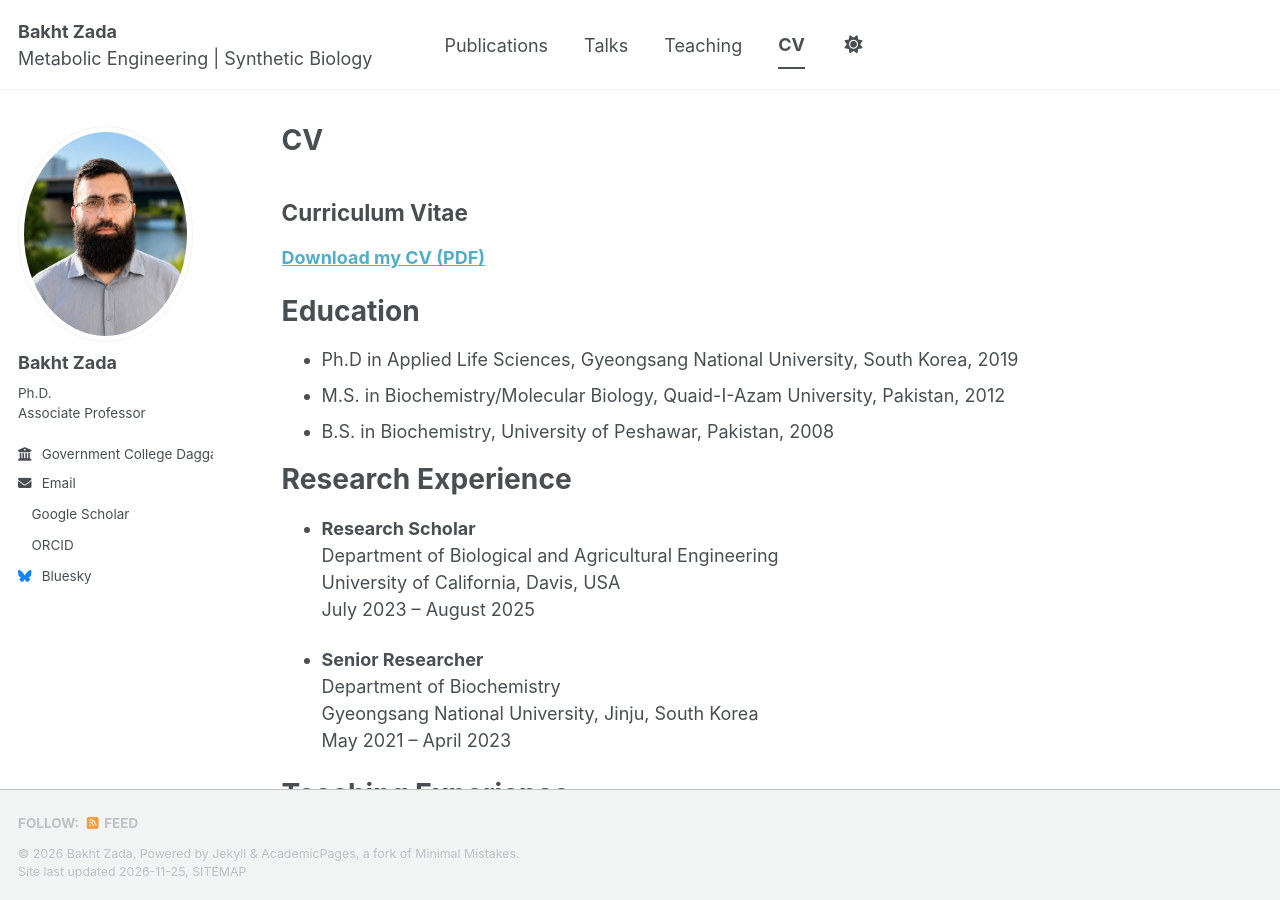
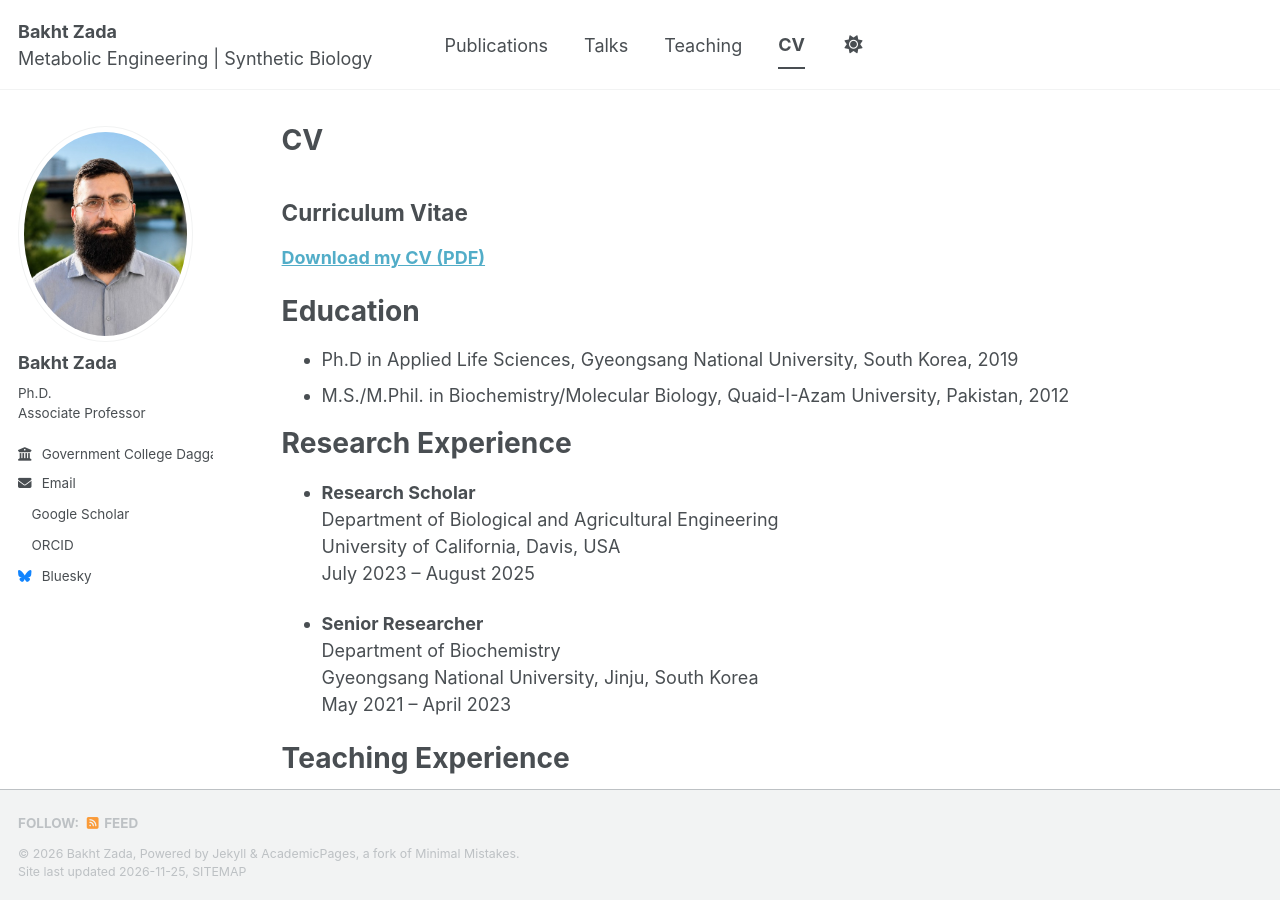
Before and after one commit to bzadaucd/bzadaucd.github.io, a Jekyll site: the page built from _pages/cv.md, in a window 1280 px wide and 900 px high. Built offline with Jekyll 4.4.1, drawn with Linux system fonts in a browser that asks for light colours; a style sheet for code colours, icons or effects is not loaded.

Commit message:
Update cv.md

```diff
--- a/_pages/cv.md
+++ b/_pages/cv.md
@@ -15,8 +15,7 @@ redirect_from:
 Education
 ======
 * Ph.D in Applied Life Sciences, Gyeongsang National University, South Korea, 2019
-* M.S. in Biochemistry/Molecular Biology, Quaid-I-Azam University, Pakistan, 2012
-* B.S. in Biochemistry, University of Peshawar, Pakistan, 2008
+* M.S./M.Phil. in Biochemistry/Molecular Biology, Quaid-I-Azam University, Pakistan, 2012
 
 Research Experience
 ======
```
